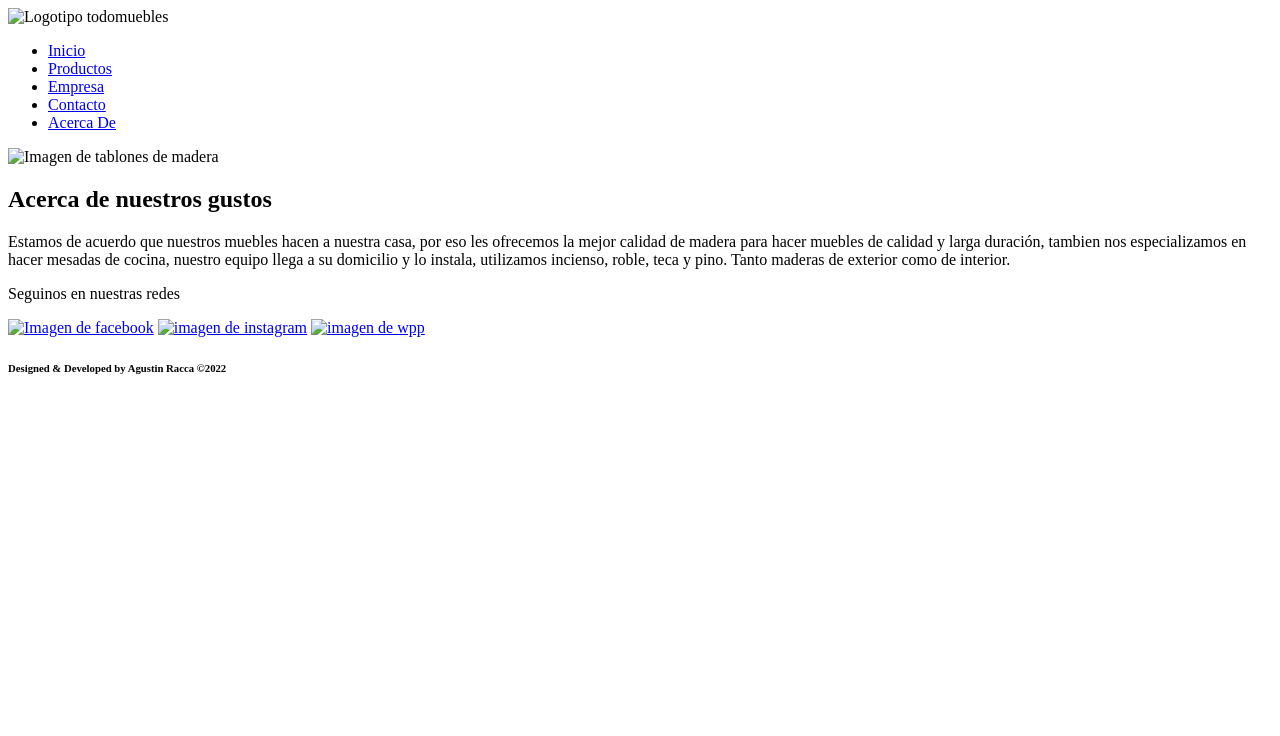
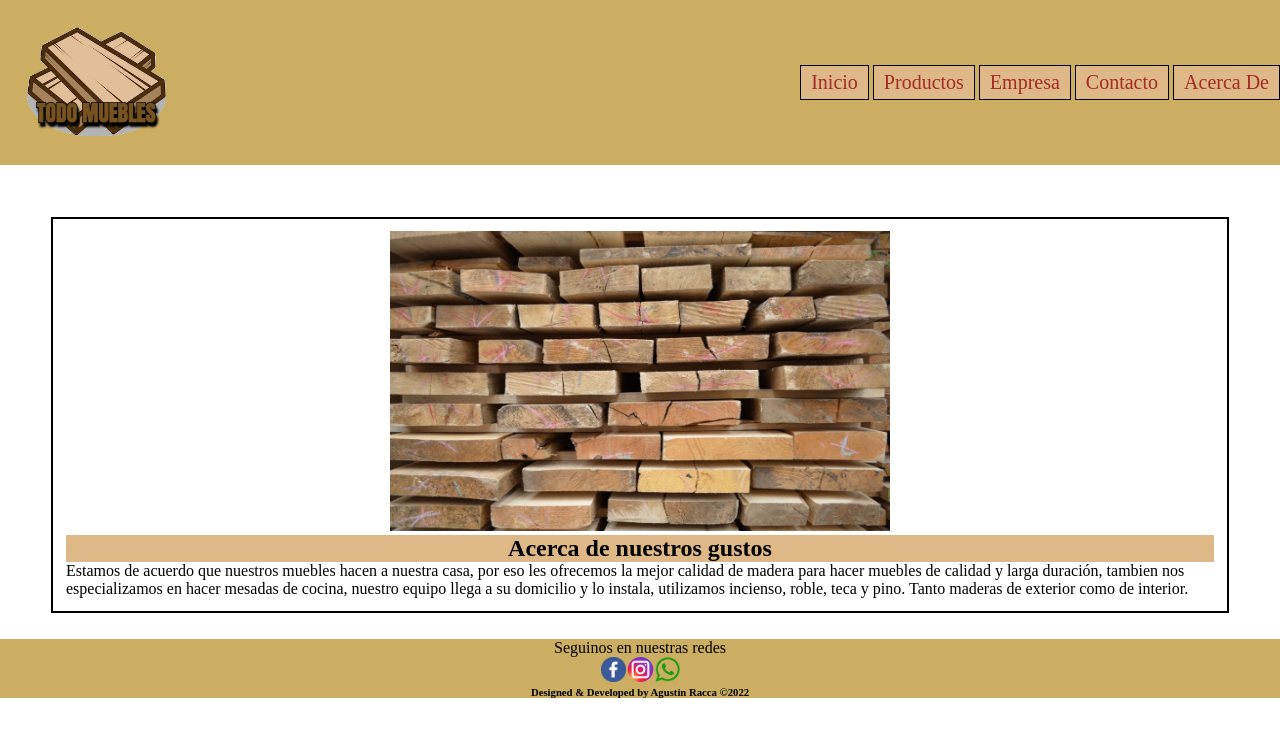
Before and after one commit to AgustinRacca/mi-repositorio, a plain HTML site: page index.html in a window 1280 px wide. Drawn offline with Linux system fonts and the light colour scheme; the site is published under a folder, as on GitHub Pages, so addresses that start at the root find nothing.

Commit message:
Modificamos el trabajo 2

```diff
--- a/index.html
+++ b/index.html
@@ -7,10 +7,10 @@
     <title>TodoMuebles</title>
 
     <!-- Activar css -->
-    <link rel="stylesheet" href="/css/style.css">
+    <link rel="stylesheet" href="./css/style.css">
 
     <!-- logotipo -->
-    <link rel="icon" type="image/x-icon" href="/Imagenes/logotipo titulo pag.jpg">
+    <link rel="icon" type="image/x-icon" href="./Imagenes/logotipo titulo pag.jpg">
 
     <!-- Letra -->
     <style>
@@ -26,7 +26,7 @@
     <!-- Logo -->
     <header id="header">
         <div class="logo">
-            <img src="/Imagenes/logonombre.png" alt="Logotipo todomuebles" width="140px">
+            <img src="./Imagenes/logonombre.png" alt="Logotipo todomuebles" width="140px">
         </div>
 
         <!-- Menu -->
@@ -46,7 +46,7 @@
         <!-- Foto e info -->
     <section id="section">
         <div class="tablones">
-                <div><img src="/Imagenes/DSC_0377-1024x678.jpg" alt="Imagen de tablones de madera" width="500" height="300"></div>
+                <div><img src="./Imagenes/DSC_0377-1024x678.jpg" alt="Imagen de tablones de madera" width="500" height="300"></div>
                     <div><h2 class="titulo1">Acerca de nuestros gustos</h2>
                     <p>Estamos de acuerdo que nuestros muebles hacen a nuestra casa, por eso les ofrecemos la mejor calidad de madera para hacer muebles de calidad y larga duración, tambien nos especializamos en hacer mesadas de cocina, nuestro equipo llega a su domicilio y lo instala, utilizamos incienso, roble, teca y pino. Tanto maderas de exterior como de interior.</p>
                     </div>
@@ -58,9 +58,9 @@
         <div class="footeralldiv">
             <p>Seguinos en nuestras redes</p>
             <div>
-                <a href="https://www.facebook.com/" target="_blank"><img src="/Imagenes/facebook.png" alt="Imagen de facebook" width="25px"></a>
-                <a href="https://www.instagram.com/" target="_blank"> <img src="/Imagenes/instagram.png" alt="imagen de instagram" width="29px"></a>
-                <a href="https://www.whatsapp.com/" target="_blank4"><img src="/Imagenes/wpp.png" alt="imagen de wpp" width="25px"></a>
+                <a href="https://www.facebook.com/" target="_blank"><img src="./Imagenes/facebook.png" alt="Imagen de facebook" width="25px"></a>
+                <a href="https://www.instagram.com/" target="_blank"> <img src="./Imagenes/instagram.png" alt="imagen de instagram" width="29px"></a>
+                <a href="https://www.whatsapp.com/" target="_blank4"><img src="./Imagenes/wpp.png" alt="imagen de wpp" width="25px"></a>
             </div>
             <h6>Designed & Developed by Agustin Racca &copy;2022<h6>
         </div>
```
